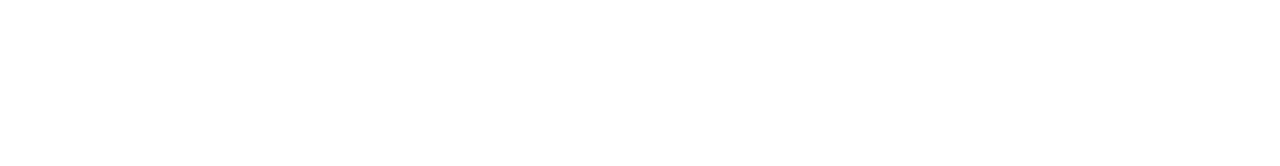
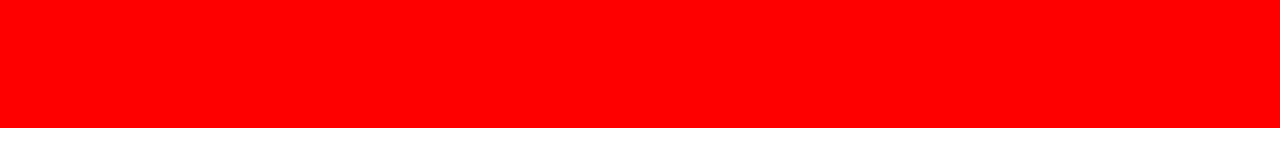
Before and after one commit to MagnusIF/hjemmeside, a plain HTML site: page index.html in a window 1280 px wide. Drawn offline with Linux system fonts and the light colour scheme.

Commit message:
Update style.css

```diff
--- a/style.css
+++ b/style.css
@@ -1,5 +1,11 @@
+* {
+  padding: 0px;
+  border: 0px;
+  margin: 0px;
+}
+
 header {
-  color: red;
+  background-color: red;
   width: 100%;
   height: 128px;
 }
```
